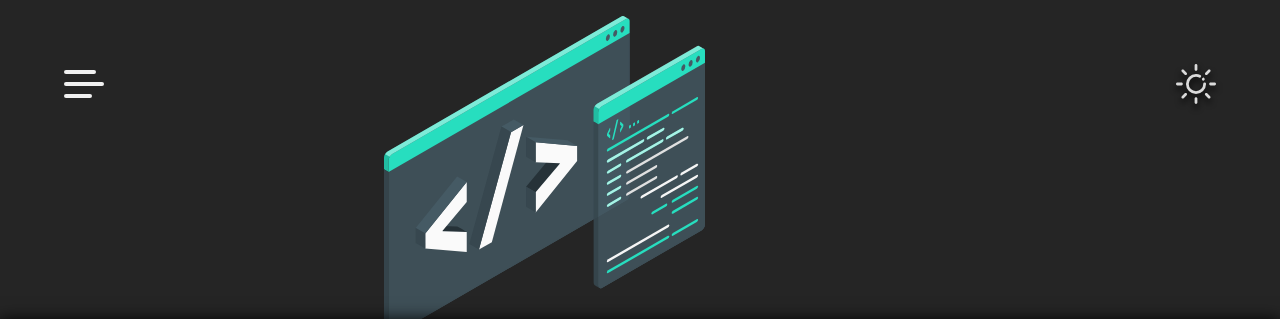
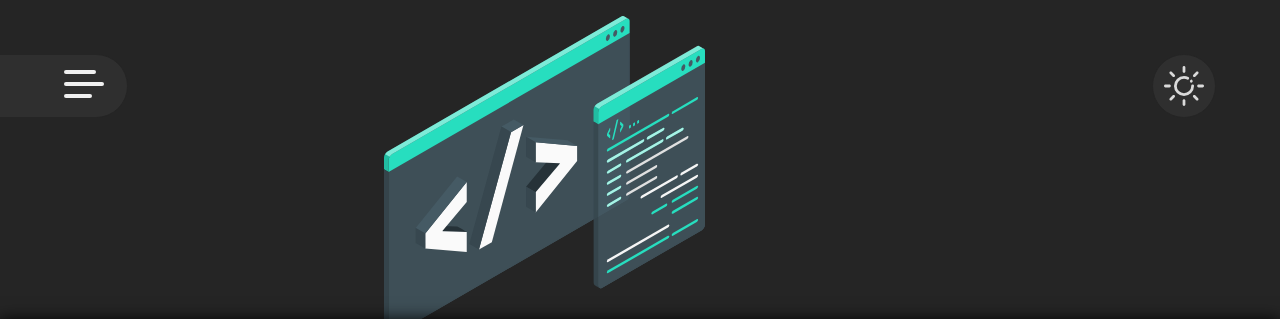
Before and after one commit to MaoDeMatos/portfolio, a PHP site: page /?r=1 in a window 1280 px wide. Shown: the top 319 px of the page. Run offline with PHP 8.4, Linux system fonts and the light colour scheme; style sheets or scripts are compiled from the project's sources.

Commit message:
Visual changes to adjust readability on both color themes

```diff
--- a/app/scss/_general.scss
+++ b/app/scss/_general.scss
@@ -127,3 +127,16 @@
 		transition: var(--general-transition);
 	}
 }
+
+.round-style {
+	display: none;
+	z-index: -1;
+	position: fixed;
+	width: 100%;
+	height: 100%;
+	border: var(--bg-color) 1px solid;
+	background-color: var(--bg-color-2);
+	// box-shadow: 0 0 0.9rem var(--shadow-color);
+	transition: transform 1s cubic-bezier(0.77, 0, 0.18, 1),
+		var(--general-transition);
+}
--- a/app/scss/_header.scss
+++ b/app/scss/_header.scss
@@ -4,11 +4,11 @@
 header {
 	position: absolute;
 	z-index: 10;
-	text-transform: uppercase;
+	text-transform: capitalize;
 
 	a {
 		text-decoration: none;
-		font-family: "Hurme Geometric Sans 3";
+		// font-family: "Hurme Geometric Sans 3";
 	}
 
 	nav {
@@ -63,6 +63,15 @@
 		padding: 0;
 		background-color: transparent;
 	}
+
+	.round-style-hamburger {
+		display: block;
+		border-radius: 2.2rem;
+		top: 3.25rem;
+		right: 1.2rem;
+		width: 4rem;
+		height: 4rem;
+		z-index: 0;
 	}
 
 	#hamburger {
@@ -94,25 +103,19 @@
 		}
 	}
 
-#scrollbar-container {
-	position: fixed;
-	top: 0;
-	left: 0;
-	width: 0;
-	height: 0.25rem;
-	background-color: var(--accent-color);
-	box-shadow: 0 0.2rem 0.2rem var(--shadow-color);
-}
-
 	/* Header buttons */
 	.buttons-container {
 		display: flex;
+		align-items: center;
+		height: 4rem;
 		position: fixed;
-	top: 4rem;
+		top: 3.4rem;
 		left: 2rem;
 
-	img {
-		filter: drop-shadow(0 0.3rem 0.2rem var(--shadow-color));
+		.round-style {
+			display: block;
+			position: absolute;
+			border-radius: 2.2rem;
 		}
 
 		.logo {
@@ -126,15 +129,28 @@
 			}
 		}
 
-	> * {
-		margin: 0 1rem;
+		button {
+			margin: 0 0.5rem;
 
 			&:first-child {
-			margin-left: 0;
+				margin-left: 1rem;
 			}
-
 			&:last-child {
-			margin: 0;
+				margin-right: 1rem;
+			}
+			&:only-of-type {
+				margin: 0 0.75rem;
 			}
 		}
 	}
+
+	#scrollbar-container {
+		position: fixed;
+		top: 0;
+		left: 0;
+		width: 0;
+		height: 0.25rem;
+		background-color: var(--accent-color);
+		box-shadow: 0 0.2rem 0.2rem var(--shadow-color);
+	}
+}
--- a/app/scss/_vars.scss
+++ b/app/scss/_vars.scss
@@ -30,6 +30,7 @@
 $color-t: color #{$default-delay} #{$default-easing};
 $box-s-t: box-shadow #{$default-delay} #{$default-easing};
 $text-s-t: text-shadow #{$default-delay} #{$default-easing};
+$border-t: border #{$default-delay} #{$default-easing};
 
 $svg-t: fill #{$default-delay} #{$default-easing};
 
@@ -63,7 +64,8 @@
 		#{$bg-t},
 		#{$color-t},
 		#{$box-s-t},
-		#{$text-s-t};
+		#{$text-s-t},
+		#{$border-t};
 }
 
 html {
@@ -88,7 +90,7 @@
 		--accent-color-dark: #{$pale-red-dark};
 		--accent-color-2: #{$teal};
 		--accent-color-2-dark: #{$teal-dark};
-		--shadow-color: #{$gray-600};
+		--shadow-color: #{$gray-500};
 		--bg-color-alpha: #{$bg-alpha-light};
 	}
 }
--- a/app/views/template.php
+++ b/app/views/template.php
@@ -21,7 +21,7 @@
 
 <body>
 
-	<?php	require VIEWS . "svg/paths.html" ?>
+	<?php require VIEWS . "svg/paths.html" ?>
 
 	<div id="page_num" data-page-num="<?= $page_num ?>"></div>
 
@@ -33,13 +33,17 @@
 				<li><a href="creations">Mes créations</a></li>
 				<li><a href="about">à propos</a></li>
 			</ul>
+			<div class="round-style"></div>
 		</nav>
+
+		<div class="round-style round-style-hamburger"></div>
 
 		<button id="hamburger" type="button">
 			<span></span>
 		</button>
 
 		<div class=buttons-container>
+			<div class="round-style"></div>
 			<button id="change-color-theme-button" type="button">
 				<img src="<?= $icons["theme"] ?>" title="Changer les couleurs" alt="Changer les couleurs" />
 			</button>
--- a/public/js/functions.js
+++ b/public/js/functions.js
@@ -88,6 +88,7 @@
 	if (html.hasClass("light")) {
 		/** Cancel animation queue on the image and fade it out */
 		color_theme_button.children("img").stop(true, true).fadeOut(200);
+		meta_theme_color.attr("content", "#252525");
 
 		/** After .2s, change image and fade it back in */
 		setTimeout(function () {
@@ -110,6 +111,7 @@
 	} else {
 		/** Cancel animation queue on the image and fade it out */
 		color_theme_button.children("img").stop(true, true).fadeOut(200);
+		meta_theme_color.attr("content", "#b9b9b9");
 
 		/** After .2s, change image and fade it back in */
 		setTimeout(function () {
--- a/public/js/main.js
+++ b/public/js/main.js
@@ -2,6 +2,7 @@
  * Variables
  */
 var html = $("html"),
+	meta_theme_color = $("meta[name=theme-color]"),
 	nav = $("#nav"),
 	page_num = $("#page_num").attr("data-page-num"),
 	active_link = "header nav ul li:nth-child(" + page_num + ")",
```
Also changed, not shown: app/scss/_media_queries.scss (+20 -20 lines). Lines whose indentation alone changed are shown as unchanged.
